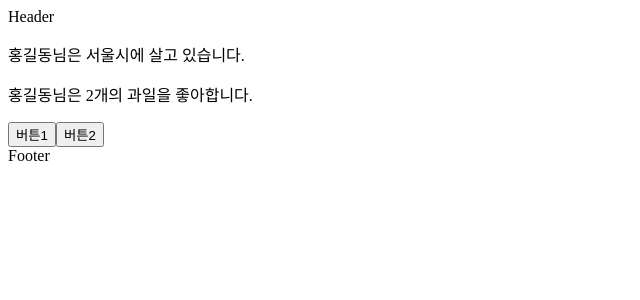
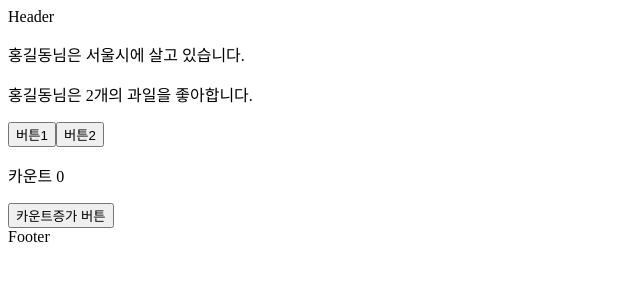
Before and after one commit to eungsu/react, a React (Create React App) app in the folder app1/: page / in a window 1280 px wide. Shown: the top 300 px of the page, without its empty margins (0-640 px from the left). Built offline with nearby package versions, Linux system fonts and the light colour scheme.

Commit message:
[Feat] State로 컴포넌트 상태 관리

```diff
--- a/app1/src/component/Body.js
+++ b/app1/src/component/Body.js
@@ -49,17 +49,59 @@
 // export default Body;
 
 // 이벤트 처리하기
+// function Body({name, location, favorites}) {
+//     function handleOnClick(e) {
+//         console.log(e.target.name)
+//     }
+
+//     return (
+//         <div>
+//             <p>{name}님은 {location}에 살고 있습니다.</p>
+//             <p>{name}님은 {favorites.length}개의 과일을 좋아합니다.</p>
+//             <button name="btn1" onClick={handleOnClick}>버튼1</button>
+//             <button name="btn2" onClick={handleOnClick}>버튼2</button>
+//         </div>
+//     );
+// }
+
+// Body.defaultProps = {
+//     favorites: []
+// }
+// export default Body;
+
+// State로 컴포넌트의 상태관리
+// 리액트에서는 useState 함수로 State를 생성한다.
+import { useState } from "react";
+
 function Body({name, location, favorites}) {
+    // useState함수로 State 생성하기
+    // useState의 용법
+    // const[count,     setCount] = useState(0)
+    //       |          |            |
+    //       State변수  setter함수   생성자(초기값)
+    // useState 함수를 호출하면 2개의 요소가 담긴 배열을 반환한다.
+    // 배열의 첫번째 요소 count는 현재 상태의 값을 저장하고 있는 변수다.
+    // 배열의 두번째 요소 setCount는 State 변수의 값을 변경하는 setter 함수다.
+    const [count, setCount] = useState(0);
+
     function handleOnClick(e) {
         console.log(e.target.name)
+    }
+
+    function onIncrease() {
+        setCount(count + 1);
     }
 
     return (
         <div>
             <p>{name}님은 {location}에 살고 있습니다.</p>
             <p>{name}님은 {favorites.length}개의 과일을 좋아합니다.</p>
+
             <button name="btn1" onClick={handleOnClick}>버튼1</button>
             <button name="btn2" onClick={handleOnClick}>버튼2</button>
+
+            <p>카운트 { count }</p>
+            <button onClick={onIncrease}>카운트증가 버튼</button>
         </div>
     );
 }
```
